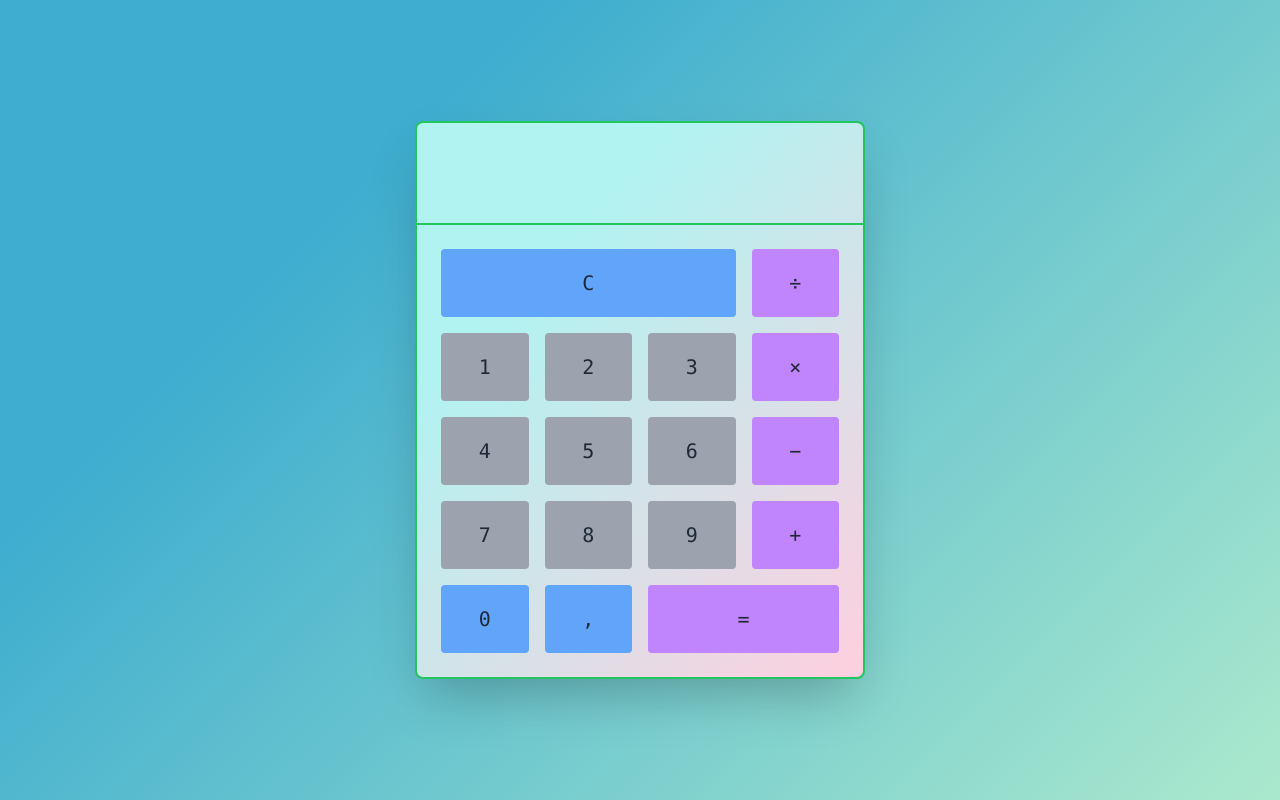
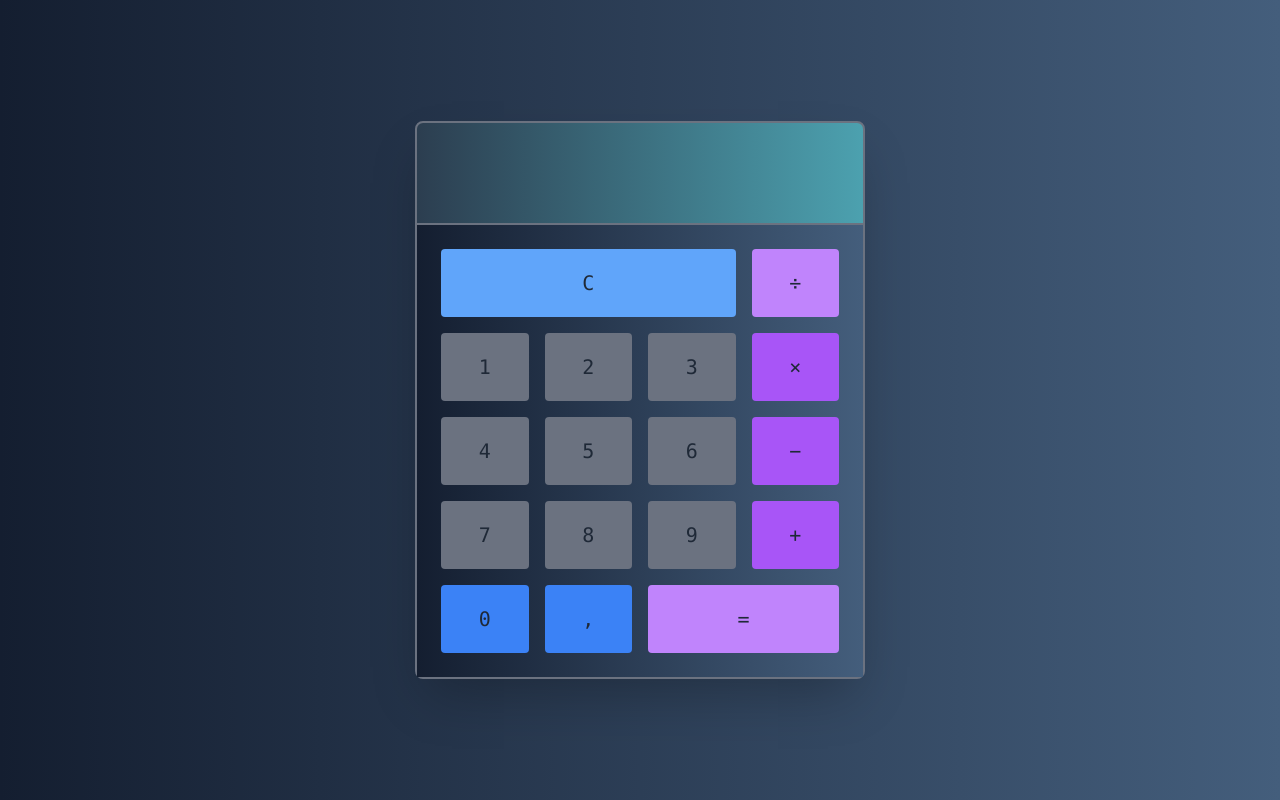
Before and after one commit to riad40/Mini-Calculatrice-en-Javascript, a plain HTML site: page index.html in a window 1280 px wide. Drawn offline with nearby package versions, Linux system fonts and the light colour scheme.

Commit message:
added more style

```diff
--- a/assets/style.css
+++ b/assets/style.css
@@ -0,0 +1,9 @@
+.grid {
+    background: linear-gradient(90deg, #141e30, #445e7c);
+}
+.shadow-2xl {
+    background: linear-gradient(90deg,#2c3e50, #4ca1af);
+}
+input {
+    color: #fff;
+}
--- a/index.html
+++ b/index.html
@@ -1,141 +1,39 @@
 <!DOCTYPE html>
 <html>
      <head>
-          <meta charset="UTF-8" />
-          <meta
-               name="viewport"
-               content="width=device-width, initial-scale=1.0"
-          />
-          <link rel="stylesheet" href="assets/style.css" />
-          <script src="https://cdn.tailwindcss.com"></script>
+     <meta charset="UTF-8" />
+     <meta name="viewport" content="width=device-width, initial-scale=1.0"/>
+     <link rel="stylesheet" href="assets/style.css" />
+     <title>Online Calculator</title>
+     <script src="https://cdn.tailwindcss.com"></script>
      </head>
      <body>
-          <div
-               class="h-screen grid items-center justify-center"
-               style="
-                    background-color: #abe9cd;
-                    background-image: linear-gradient(
-                         315deg,
-                         #abe9cd 0%,
-                         #3eadcf 74%
-                    );
-               "
-          >
-               <div
-                    class="border-2 border-green-500 shadow-2xl rounded-lg"
-                    style="
-                         background-color: #ffcfdf;
-                         background-image: linear-gradient(
-                              315deg,
-                              #ffcfdf 0%,
-                              #b0f3f1 74%
-                         );
-                    "
-               >
-                    <div class="border-b-2 border-green-500">
-                         <input
-                              type="text"
-                              class="bg-transparent p-8 rounded-t-lg outlinefF-none focus:bg-gray-700 text-3xl text-right text-white font-mono"
-                              style="color: #fff"
-                         />
+          <div class="h-screen grid items-center justify-center">
+               <div class="border-2 border-gray-500 shadow-2xl rounded-lg">
+                    <div class="border-b-2 border-gray-500">
+                         <input disabled type="text" id="result" class="bg-transparent p-8 rounded-t-lg outlinefF-none focus:bg-gray-700 text-3xl text-right text-white font-mono" />
                     </div>
-
-                    <div
-                         class="p-6 text-gray-800 grid grid-cols-4 gap-4 text-xl"
-                    >
-                         <button
-                              class="font-mono col-start-1 col-end-4 bg-blue-400 hover:bg-blue-400 rounded p-5"
-                         >
-                              C
-                         </button>
-                         <button
-                              class="font-mono bg-purple-400 hover:bg-purple-400 rounded p-5"
-                         >
-                              &divide;
-                         </button>
-
-                         <button
-                              class="font-mono bg-gray-400 hover:bg-gray-400 rounded p-5"
-                         >
-                              1
-                         </button>
-                         <button
-                              class="font-mono bg-gray-400 hover:bg-gray-400 rounded p-5"
-                         >
-                              2
-                         </button>
-                         <button
-                              class="font-mono bg-gray-400 hover:bg-gray-400 rounded p-5"
-                         >
-                              3
-                         </button>
-                         <button
-                              class="font-mono bg-purple-400 hover:bg-purple-400 rounded p-5"
-                         >
-                              &times;
-                         </button>
-
-                         <button
-                              class="font-mono bg-gray-400 hover:bg-gray-400 rounded p-5"
-                         >
-                              4
-                         </button>
-                         <button
-                              class="font-mono bg-gray-400 hover:bg-gray-400 rounded p-5"
-                         >
-                              5
-                         </button>
-                         <button
-                              class="font-mono bg-gray-400 hover:bg-gray-400 rounded p-5"
-                         >
-                              6
-                         </button>
-                         <button
-                              class="font-mono bg-purple-400 hover:bg-purple-400 rounded p-5"
-                         >
-                              &minus;
-                         </button>
-
-                         <button
-                              class="font-mono bg-gray-400 hover:bg-gray-400 rounded p-5"
-                         >
-                              7
-                         </button>
-                         <button
-                              class="font-mono bg-gray-400 hover:bg-gray-400 rounded p-5"
-                         >
-                              8
-                         </button>
-                         <button
-                              class="font-mono bg-gray-400 hover:bg-gray-400 rounded p-5"
-                         >
-                              9
-                         </button>
-                         <button
-                              class="font-mono bg-purple-400 hover:bg-purple-400 rounded p-5"
-                         >
-                              &plus;
-                         </button>
-
-                         <button
-                              class="font-mono bg-blue-400 hover:bg-blue-400 rounded p-5"
-                         >
-                              0
-                         </button>
-                         <button
-                              class="font-mono bg-blue-400 hover:bg-blue-400 rounded p-5"
-                         >
-                              ,
-                         </button>
-                         <button
-                              class="font-mono col-start-3 col-end-5 bg-purple-400 hover:bg-purple-400 rounded p-5"
-                         >
-                              &equals;
-                         </button>
+                    <div class="p-6 text-gray-800 grid grid-cols-4 gap-4 text-xl">
+                         <button class="font-mono col-start-1 col-end-4 bg-blue-400 hover:bg-blue-400 rounded p-5">C</button>
+                         <button class="font-mono bg-purple-400 hover:bg-purple-400 rounded p-5">&divide;</button>
+                         <button class="font-mono bg-gray-500 hover:bg-gray-400 rounded p-5">1</button>
+                         <button class="font-mono bg-gray-500 hover:bg-gray-400 rounded p-5">2</button>
+                         <button class="font-mono bg-gray-500 hover:bg-gray-400 rounded p-5">3</button>
+                         <button class="font-mono bg-purple-500 hover:bg-purple-400 rounded p-5">&times;</button>
+                         <button class="font-mono bg-gray-500 hover:bg-gray-400 rounded p-5">4</button>
+                         <button class="font-mono bg-gray-500 hover:bg-gray-400 rounded p-5">5</button>
+                         <button class="font-mono bg-gray-500 hover:bg-gray-400 rounded p-5">6</button>
+                         <button class="font-mono bg-purple-500 hover:bg-purple-400 rounded p-5">&minus;</button>
+                         <button class="font-mono bg-gray-500 hover:bg-gray-400 rounded p-5">7</button>
+                         <button class="font-mono bg-gray-500 hover:bg-gray-400 rounded p-5">8</button>
+                         <button class="font-mono bg-gray-500 hover:bg-gray-400 rounded p-5">9</button>
+                         <button class="font-mono bg-purple-500 hover:bg-purple-400 rounded p-5">&plus;</button>
+                         <button class="font-mono bg-blue-500 hover:bg-blue-400 rounded p-5">0</button>
+                         <button class="font-mono bg-blue-500 hover:bg-blue-400 rounded p-5">,</button>
+                         <button class="font-mono col-start-3 col-end-5 bg-purple-400 hover:bg-purple-400 rounded p-5">&equals;</button>
                     </div>
                </div>
           </div>
-
           <script src="assets/script.js"></script>
      </body>
 </html>
```
